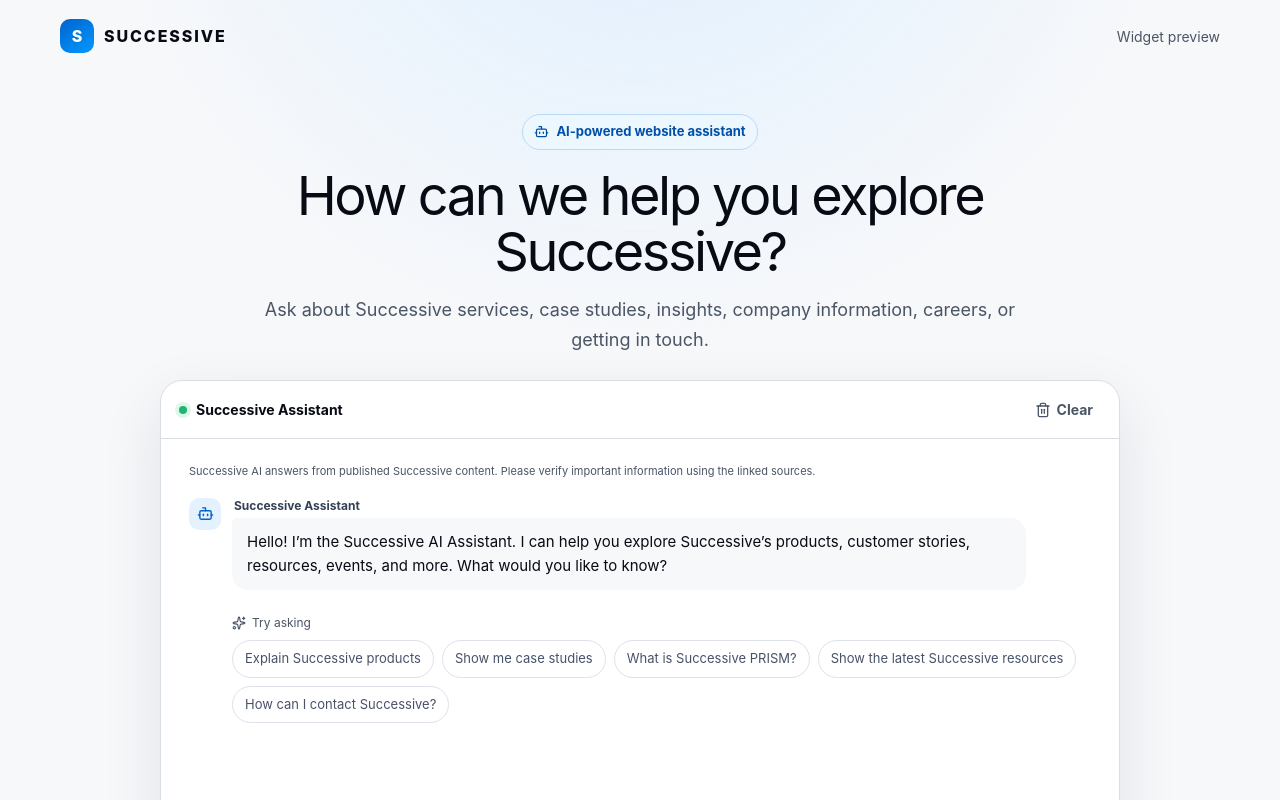
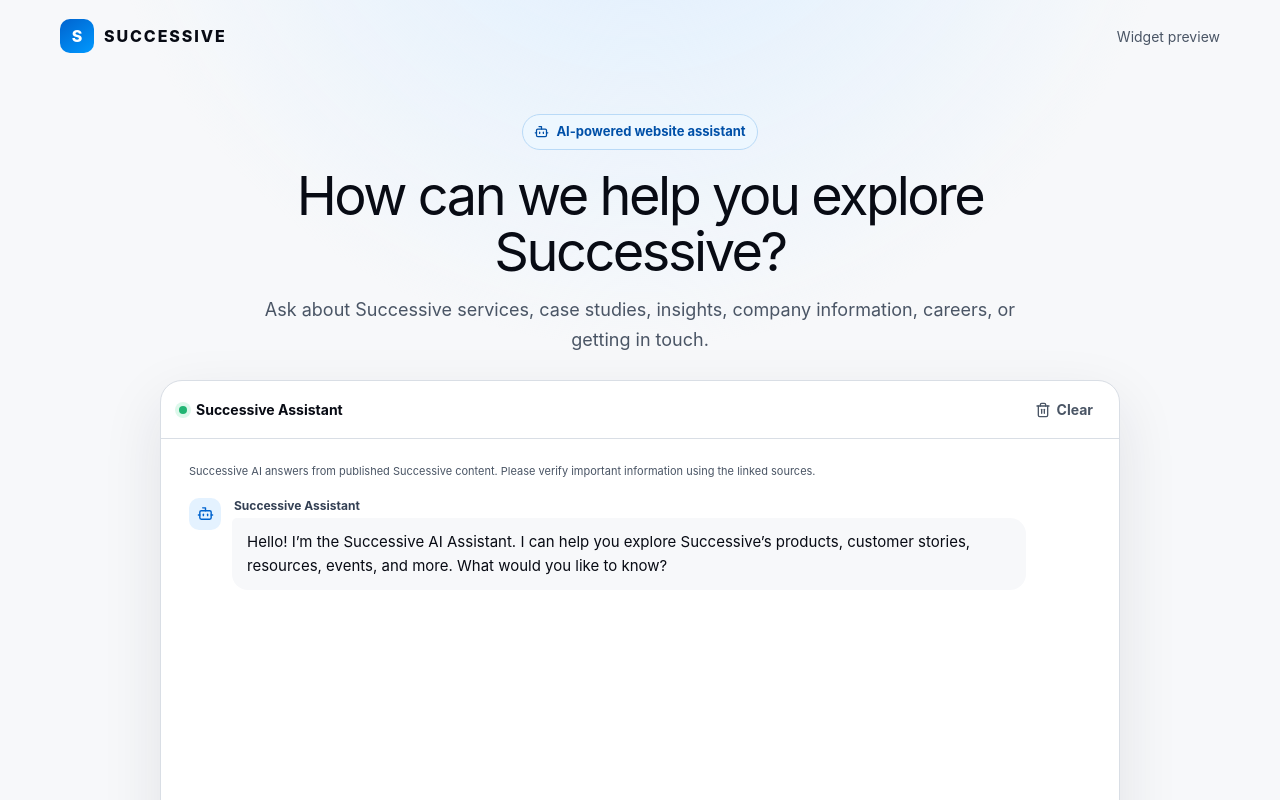
Before and after one commit to gajendrayaduwanshii/successive-chatbot-widget, a Next.js app: page / in a window 1280 px wide. Shown: the top 800 px of the page. Built offline with nearby package versions, Linux system fonts and the light colour scheme.

Commit message:
ui: remove suggested starter prompts

```diff
--- a/src/components/chat/chat-window.tsx
+++ b/src/components/chat/chat-window.tsx
@@ -7,13 +7,6 @@
 import { ChatMessage as Message } from "./chat-message";
 import { TypingIndicator } from "./typing-indicator";
 
-const starters = [
-  "Explain Successive products",
-  "Show me case studies",
-  "What is Successive PRISM?",
-  "Show the latest Successive resources",
-  "How can I contact Successive?",
-];
 const defaultWelcome =
   "Hello! I’m the Successive AI Assistant. I can help you explore Successive’s products, customer stories, resources, events, and more. What would you like to know?";
 const storageKey = "successive-chat:conversation:v1";
@@ -248,18 +241,6 @@
             onRetry={send}
           />
         ))}
-        {messages.length === 1 && (
-          <div className="starters">
-            <div>
-              <Sparkles size={14} /> Try asking
-            </div>
-            {starters.map((s) => (
-              <button onClick={() => send(s)} key={s}>
-                {s}
-              </button>
-            ))}
-          </div>
-        )}
         {loading && (
           <div className="message-row assistant">
             <div className="avatar">
```
